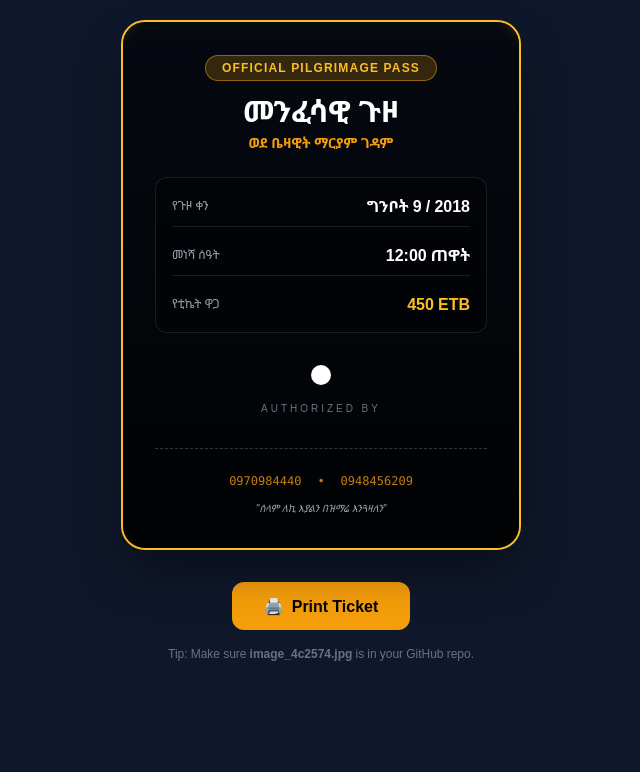
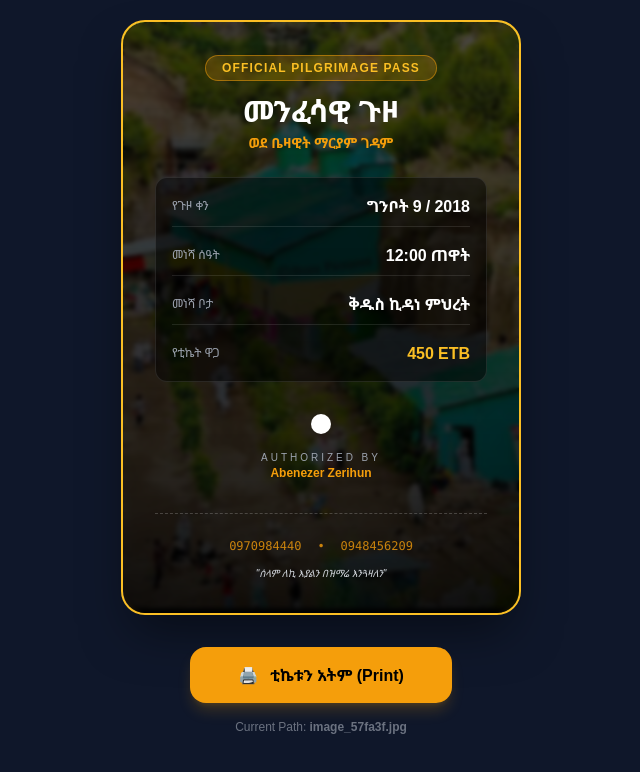
Before and after one commit to Abenuz/Pilgrimage-ticket, a plain HTML site: page index.html in a window 1280 px wide. Shown: the whole page, without its empty margins (319-959 px from the left). Drawn offline with nearby package versions, Linux system fonts and the light colour scheme; a script that the page names is missing.

Commit message:
Modify ticket card design and print styles
Updated ticket card background image and styles for print.

```diff
--- a/index.html
+++ b/index.html
@@ -22,8 +22,8 @@
         .ticket-card {
             width: 100%;
             max-width: 400px;
-            /* Update 'image_4c2574.jpg' to your actual filename on GitHub */
-            background-image: url('image_4c2574.jpg');
+            /* Updated to match your GitHub filename exactly */
+            background-image: url('image_57fa3f.jpg');
             background-size: cover;
             background-position: center;
             border-radius: 24px;
@@ -34,8 +34,9 @@
         }
 
         .glass-overlay {
-            background: linear-gradient(to bottom, rgba(0,0,0,0.6), rgba(0,0,0,0.9));
-            backdrop-filter: blur(4px);
+            /* Heavy dark gradient so text stays readable over the image */
+            background: linear-gradient(to bottom, rgba(0,0,0,0.7) 0%, rgba(0,0,0,0.85) 100%);
+            backdrop-filter: blur(2px);
             padding: 32px;
             height: 100%;
         }
@@ -47,14 +48,12 @@
             box-shadow: 0 4px 6px rgba(0,0,0,0.1);
         }
 
-        .gold-text {
-            color: #fbbf24;
-        }
-
         @media print {
             .no-print { display: none; }
             body { background: white; padding: 0; }
-            .ticket-card { box-shadow: none; border: 1px solid #ccc; }
+            .ticket-card { box-shadow: none; border: 1px solid #ccc; background-image: none !important; color: black; }
+            .glass-overlay { background: white; color: black; }
+            .text-amber-500, .text-amber-400 { color: #b45309 !important; }
         }
     </style>
 </head>
@@ -71,7 +70,7 @@
                 <p class="text-amber-500 text-sm font-bold">ወደ ቤዛዊት ማርያም ገዳም</p>
             </div>
 
-            <div class="space-y-4 mb-8 bg-black/40 p-4 rounded-xl border border-white/10">
+            <div class="space-y-4 mb-8 bg-black/50 p-4 rounded-xl border border-white/10">
                 <div class="flex justify-between items-center border-b border-white/10 pb-2">
                     <span class="text-gray-400 text-xs">የጉዞ ቀን</span>
                     <span class="font-bold">ግንቦት 9 / 2018</span>
@@ -79,6 +78,10 @@
                 <div class="flex justify-between items-center border-b border-white/10 pb-2">
                     <span class="text-gray-400 text-xs">መነሻ ሰዓት</span>
                     <span class="font-bold">12:00 ጠዋት</span>
+                </div>
+                <div class="flex justify-between items-center border-b border-white/10 pb-2">
+                    <span class="text-gray-400 text-xs">መነሻ ቦታ</span>
+                    <span class="font-bold">ቅዱስ ኪዳነ ምህረት</span>
                 </div>
                 <div class="flex justify-between items-center">
                     <span class="text-gray-400 text-xs">የቲኬት ዋጋ</span>
@@ -91,8 +94,8 @@
                     <div id="qrcode"></div>
                 </div>
                 <div class="mt-4 text-center">
-                    <p class="text-[10px] text-gray-500 uppercase tracking-[0.3em]">Authorized by</p>
-                    <p class="text-xs font-bold text-gray-300"></p>
+                    <p class="text-[10px] text-gray-400 uppercase tracking-[0.3em]">Authorized by</p>
+                    <p class="text-xs font-bold text-amber-500">Abenezer Zerihun</p>
                 </div>
             </div>
 
@@ -102,16 +105,16 @@
                     <span>•</span>
                     <span>0948456209</span>
                 </div>
-                <p class="text-[10px] text-gray-400 italic">"ሰላም ለኪ እያልን በዝማሬ እንጓዛለን"</p>
+                <p class="text-[10px] text-gray-300 italic">"ሰላም ለኪ እያልን በዝማሬ እንጓዛለን"</p>
             </div>
         </div>
     </div>
 
     <div class="no-print mt-8 flex flex-col items-center gap-4">
-        <button onclick="window.print()" class="bg-amber-500 hover:bg-amber-600 text-black px-8 py-3 rounded-xl font-bold transition-all flex items-center gap-2">
-            <span>🖨️</span> Print Ticket
+        <button onclick="window.print()" class="bg-amber-500 hover:bg-amber-600 text-black px-12 py-4 rounded-2xl font-black shadow-lg shadow-amber-500/20 transition-all transform active:scale-95 flex items-center gap-3">
+            <span>🖨️</span> ቲኬቱን አትም (Print)
         </button>
-        <p class="text-gray-500 text-xs">Tip: Make sure <b>image_4c2574.jpg</b> is in your GitHub repo.</p>
+        <p class="text-gray-500 text-xs">Current Path: <b>image_57fa3f.jpg</b></p>
     </div>
 
     <script>
```
